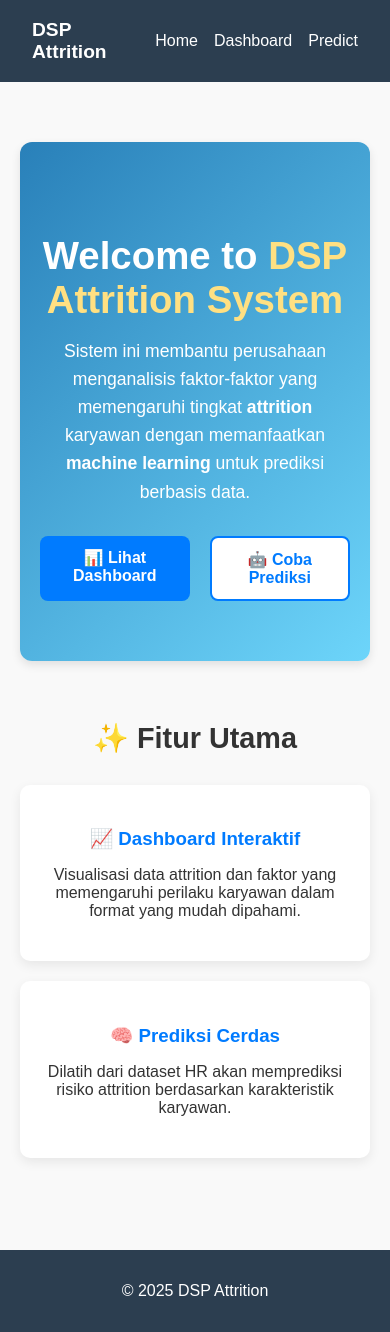
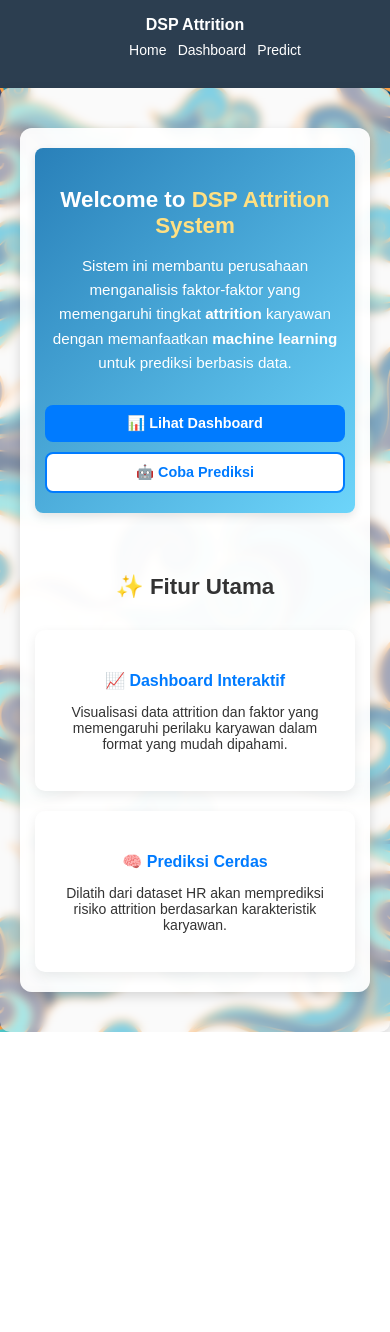
Before and after one commit to NauraaSalsabila/DSP, a Flask app: page / in a window 390 px wide. After the commit the page ends 1032 px from the top, so only its background shows below. Run offline with Flask 3, Linux system fonts and the light colour scheme.

Commit message:
update view

```diff
--- a/static/style.css
+++ b/static/style.css
@@ -4,6 +4,27 @@ body {
     background: #f9f9f9;
     color: #333;
 }
+
+body {
+    margin: 0;
+    font-family: Arial, sans-serif;
+    background-image: url("../static/images/133682112_10255914.jpg");
+    background-size: cover;           /* biar penuh layar */
+    background-repeat: repeat;        /* bisa juga pakai "no-repeat" kalau mau satu gambar besar */
+    background-attachment: fixed;     /* biar tetap saat di-scroll */
+    background-position: center;
+    color: #333;
+}
+
+/* Biar elemen konten tetap mudah dibaca */
+main, .predict-container, .dashboard, .home-container {
+    background-color: rgba(255, 255, 255, 0.5); /* putih transparan */
+    backdrop-filter: blur(4px);
+    border-radius: 10px;
+    box-shadow: 0 4px 12px rgba(0,0,0,0.1);
+    padding: 20px 20px;
+}
+
 
 header {
     background: #2c3e50;
@@ -414,3 +435,223 @@ label .tooltip {
     height: 75vh;
   }
 }
+
+/* ========================= */
+/* 🌐 GLOBAL RESPONSIVENESS  */
+/* ========================= */
+
+/* Tablet landscape & small desktop */
+@media (max-width: 1200px) {
+  .predict-container {
+    max-width: 700px;
+    padding: 20px;
+  }
+
+  .hero-section {
+    max-width: 95%;
+    padding: 50px 25px;
+  }
+
+  .iframe-wrapper {
+    max-width: 1100px;
+  }
+}
+
+/* Tablet portrait */
+@media (max-width: 900px) {
+  header {
+    padding: 1rem;
+  }
+
+  .navbar {
+    flex-direction: column;
+    align-items: flex-start;
+  }
+
+  .nav-links {
+    flex-wrap: wrap;
+    gap: 0.8rem;
+    margin-top: 0.5rem;
+  }
+
+  .predict-container {
+    width: 95%;
+    padding: 20px;
+  }
+
+  .form-grid {
+    grid-template-columns: 1fr; /* form jadi 1 kolom */
+  }
+
+  .predict-btn {
+    width: 100%;
+  }
+
+  .hero-section {
+    padding: 40px 15px;
+  }
+
+  .hero-content h1 {
+    font-size: 1.8rem;
+  }
+
+  .hero-content p {
+    font-size: 1rem;
+  }
+
+  .hero-buttons {
+    flex-direction: column;
+    gap: 10px;
+  }
+
+  .features-grid {
+    grid-template-columns: 1fr;
+  }
+
+  .iframe-wrapper {
+    width: 100%;
+    height: 70vh;
+  }
+}
+
+/* Mobile large (<=600px) */
+@media (max-width: 600px) {
+  .logo {
+    font-size: 1rem;
+  }
+
+  .navbar {
+    align-items: center;
+  }
+
+  .nav-links {
+    justify-content: center;
+    width: 100%;
+    gap: 0.7rem;
+  }
+
+  .hero-section {
+    padding: 30px 10px;
+  }
+
+  .hero-content h1 {
+    font-size: 1.6rem;
+  }
+
+  .hero-content p {
+    font-size: 0.95rem;
+  }
+
+  .features-section h2 {
+    font-size: 1.4rem;
+  }
+
+  .feature-card h3 {
+    font-size: 1rem;
+  }
+
+  .dashboard-header h1 {
+    font-size: 1.5rem;
+  }
+
+  .dashboard-header p {
+    font-size: 0.9rem;
+  }
+
+  .iframe-wrapper {
+    height: 65vh;
+  }
+
+  footer {
+    font-size: 0.8rem;
+  }
+}
+
+/* Mobile small (<=400px) */
+@media (max-width: 400px) {
+  body {
+    font-size: 14px;
+  }
+
+  .predict-container {
+    padding: 15px;
+  }
+
+  .form-row label {
+    font-size: 13px;
+  }
+
+  .form-row input,
+  .form-row select {
+    font-size: 13px;
+    padding: 7px;
+  }
+
+  .predict-btn {
+    padding: 10px;
+    font-size: 0.9rem;
+  }
+
+  .hero-section {
+    border-radius: 8px;
+    padding: 20px 10px;
+  }
+
+  .hero-content h1 {
+    font-size: 1.4rem;
+  }
+
+  .hero-buttons a {
+    padding: 10px 18px;
+    font-size: 0.9rem;
+  }
+
+  .iframe-wrapper {
+    height: 60vh;
+  }
+}
+
+/* ==== BATAS LEBAR UNTUK DASHBOARD & HOME ==== */
+.dashboard,
+.home-container {
+  max-width: 1150px;         /* 🔽 Dulu hampir full-width, sekarang lebih ramping */
+  margin: 40px auto;        /* Tengah dan ada jarak dari tepi */
+  background-color: rgba(255, 255, 255, 0.9);
+  backdrop-filter: blur(4px);
+  border-radius: 12px;
+  box-shadow: 0 4px 12px rgba(0, 0, 0, 0.15);
+  padding: 40px 50px;       /* 🔹 Sedikit lebih lega dari sisi kiri/kanan */
+}
+
+/* Untuk dashboard agar iframe tetap proporsional di dalam box */
+.dashboard-container {
+  justify-content: center;
+  align-items: center;
+  width: 100%;
+}
+
+.iframe-wrapper {
+  width: 100%;
+  max-width: 1300px;
+  height: 90vh;
+  border-radius: 12px;
+  overflow: hidden;
+  box-shadow: 0 6px 18px rgba(0, 0, 0, 0.1);
+}
+
+/* 🧠 Responsive tweak untuk tampilan kecil */
+@media (max-width: 900px) {
+  .dashboard,
+  .home-container {
+    max-width: 95%;
+    padding: 25px 20px;
+  }
+}
+
+@media (max-width: 600px) {
+  .dashboard,
+  .home-container {
+    padding: 20px 15px;
+    margin: 20px auto;
+  }
+}
--- a/templates/base.html
+++ b/templates/base.html
@@ -21,8 +21,5 @@
         {% block content %}{% endblock %}
     </main>
 
-    <footer>
-        <p>© 2025 DSP Attrition</p>
-    </footer>
 </body>
 </html>
```
Also changed, not shown: static/images/133682112_10255914.jpg (added).
